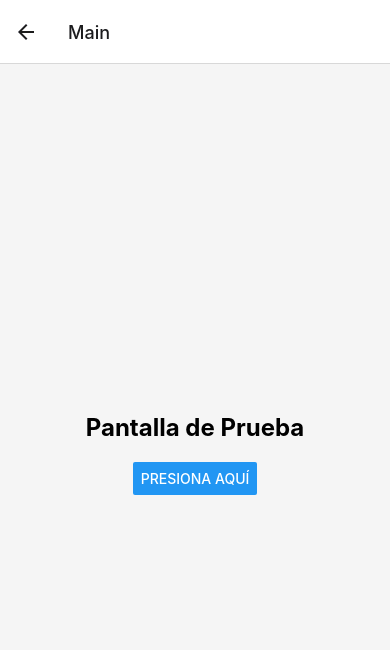
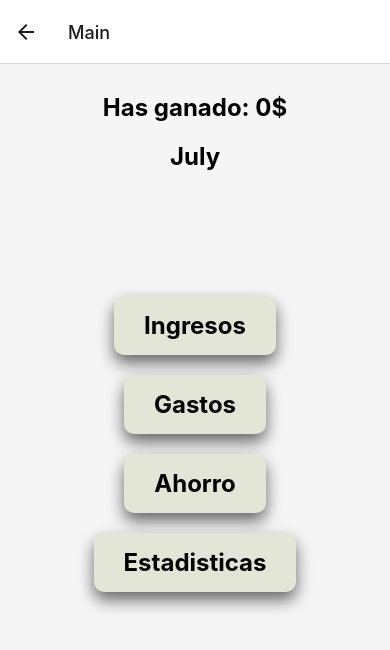
Before and after one commit to VisualR29/Aplicacion-react-native, a React Native app: screen /Main in a window 390 px wide. Shown: the top 650 px of the page. Built offline with nearby package versions, Linux system fonts and the light colour scheme.

Commit message:
estructuraBaseMain

```diff
--- /dev/null
+++ b/src/components/Ahorro.jsx
@@ -0,0 +1,14 @@
+import { Text, View } from 'react-native'
+import React, { Component } from 'react'
+
+export class Ahorro extends Component {
+    render() {
+        return (
+            <View>
+                <Text>Ahorro</Text>
+            </View>
+        )
+    }
+}
+
+export default Ahorro
--- /dev/null
+++ b/src/components/Estadisticas.jsx
@@ -0,0 +1,14 @@
+import { Text, View } from 'react-native'
+import React, { Component } from 'react'
+
+export class Estadisticas extends Component {
+  render() {
+    return (
+      <View>
+            <Text>Estadisticas</Text>
+      </View>
+    )
+  }
+}
+
+export default Estadisticas
--- /dev/null
+++ b/src/components/Gastos.jsx
@@ -0,0 +1,14 @@
+import { Text, View } from 'react-native'
+import React, { Component } from 'react'
+
+export class Gastos extends Component {
+    render() {
+        return (
+            <View>
+                <Text>Gastos</Text>
+            </View>
+        )
+    }
+}
+
+export default Gastos
--- /dev/null
+++ b/src/components/Ingresos.jsx
@@ -0,0 +1,14 @@
+import { Text, View } from 'react-native'
+import React, { Component } from 'react'
+
+export class Ingresos extends Component {
+    render() {
+        return (
+            <View>
+                <Text>Ingresos</Text>
+            </View>
+        )
+    }
+}
+
+export default Ingresos
--- a/src/components/MainScreen.jsx
+++ b/src/components/MainScreen.jsx
@@ -1,23 +1,50 @@
 import React from "react";
-import { Text, View, Alert, StyleSheet, Button } from "react-native";
+import { Text, View, Alert, StyleSheet, Button, TouchableWithoutFeedback } from "react-native";
 import Constants from "expo-constants";
 import { colors } from "../global/colors";
 
-const MainScreen = () => {
+const MainScreen = ({ navigation }) => {
     return (
-        <View style={styles.container}>
-            <Text style={styles.title}>Pantalla de Prueba</Text>
-            <Button
-                title="Presiona Aquí"
-                onPress={() => Alert.alert('¡Botón presionado!')}
-            />
-        </View>
+        <>
+            <View style={[styles.container, { flex: 1 }]}>
+                <Text style={styles.title}>Has ganado: 0$</Text>
+                <Text style={styles.title}>July</Text>
+            </View>
+            <View style={[styles.container, { flex: 3 }]}>
+                <TouchableWithoutFeedback
+                    onPress={() => navigation.navigate('Ingresos')}>
+                    <View style={styles.button}>
+                        <Text style={styles.buttonText}>Ingresos</Text>
+                    </View>
+                </TouchableWithoutFeedback>
+                <TouchableWithoutFeedback
+                    onPress={() => navigation.navigate('Gastos')}>
+                    <View style={styles.button}>
+                        <Text style={styles.buttonText}>Gastos</Text>
+                    </View>
+                </TouchableWithoutFeedback>
+                <TouchableWithoutFeedback
+                    onPress={() => navigation.navigate('Ahorro')}>
+                    <View style={styles.button}>
+                        <Text style={styles.buttonText}>Ahorro</Text>
+                    </View>
+                </TouchableWithoutFeedback>
+                <TouchableWithoutFeedback
+                    onPress={() => navigation.navigate('Estadisticas')}>
+                    <View style={styles.button}>
+                        <Text style={styles.buttonText}>Estadisticas</Text>
+                    </View>
+                </TouchableWithoutFeedback>
+            </View>
+            <View style={[styles.container, { flex: 1 }]}>
+
+            </View>
+        </>
     )
 }
 
 const styles = StyleSheet.create({
     container: {
-        flex: 1,
         justifyContent: 'center',
         alignItems: 'center',
         backgroundColor: '#f5f5f5',
@@ -27,6 +54,26 @@ const styles = StyleSheet.create({
         fontWeight: 'bold',
         marginBottom: 20,
     },
+    button: {
+        backgroundColor: colors.beige2,
+        paddingVertical: 15,
+        paddingHorizontal: 30,
+        borderRadius: 10,
+        marginBottom: 20,
+        shadowColor: "#000",
+        shadowOffset: {
+            width: 0,
+            height: 8,
+        },
+        shadowOpacity: 0.58,
+        shadowRadius: 16.00,
+        elevation: 16,
+    },
+    buttonText: {
+        color: colors.black,
+        fontSize: 24,
+        fontWeight: 'bold',
+    }
 });
 
 export default MainScreen
--- a/src/components/WelcomeScreen.jsx
+++ b/src/components/WelcomeScreen.jsx
@@ -13,7 +13,7 @@ const WelcomeScreen = ({navigation}) => {
                     <Text style={styles.buttonText}>Iniciar</Text>
                 </View>
             </TouchableWithoutFeedback>
-            <Text style={styles.version}>Versión 0.2</Text>
+            <Text style={styles.version}>-Versión 0.2-</Text>
         </View>
     )
 }
--- a/src/navigation/AppNavigator.js
+++ b/src/navigation/AppNavigator.js
@@ -3,6 +3,10 @@ import { NavigationContainer } from '@react-navigation/native';
 import { createNativeStackNavigator } from '@react-navigation/native-stack';
 import WelcomeScreen from '../components/WelcomeScreen';
 import MainScreen from '../components/MainScreen';
+import Ingresos from '../components/Ingresos';
+import Gastos from '../components/Gastos';
+import Ahorro from '../components/Ahorro';
+import Estadisticas from '../components/Estadisticas';
 
 const Navigator = createNativeStackNavigator();
 
@@ -16,6 +20,10 @@ const AppNavigator = () => {
                     options={{ title: 'Welcome' }}
                 />
                 <Navigator.Screen name="Main" component={MainScreen} />
+                <Navigator.Screen name="Ingresos" component={Ingresos} />
+                <Navigator.Screen name="Gastos" component={Gastos} />
+                <Navigator.Screen name="Ahorro" component={Ahorro} />
+                <Navigator.Screen name="Estadisticas" component={Estadisticas} />
             </Navigator.Navigator>
         </NavigationContainer>
     );
```
